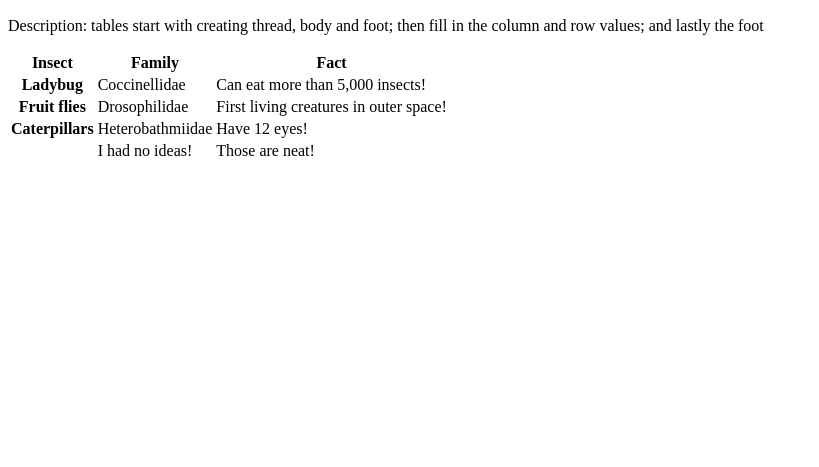
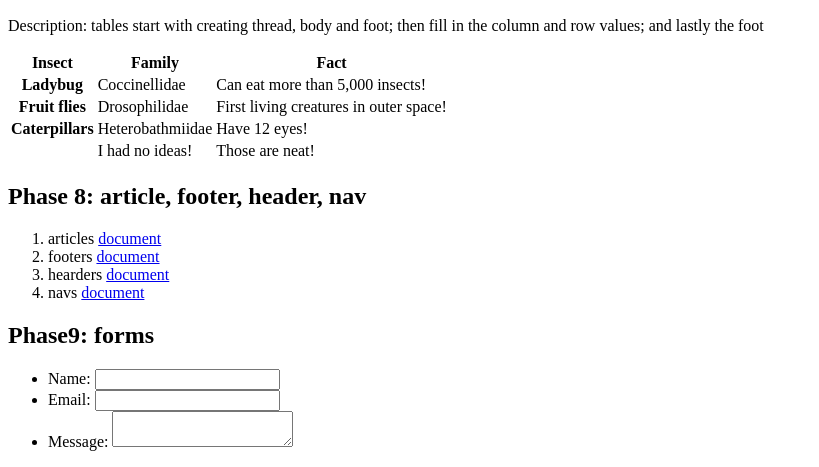
Before and after one commit to xgg0213/aa07-html-semantic, a website: page index.html in a window 1280 px wide. Shown: the part 1201-1668 px from the top of the page, without its empty margins (0-819 px from the left). Before the commit the page ends 1372 px from the top, so only its background shows below. Drawn offline with Linux system fonts and the light colour scheme.

Commit message:
adding phase 8 & 9

```diff
--- a/index.html
+++ b/index.html
@@ -102,6 +102,50 @@
             </tfoot>
         </table>
 
+        <!-- add new section for phase 8: article, footer, header, nav -->
+        <h2>Phase 8: article, footer, header, nav </h2>
+        <ol>
+            <li>articles
+                <a href = "https://developer.mozilla.org/en-US/docs/Web/HTML/Element/article">
+                    document
+                </a>
+            </li>
+            <li>footers
+                <a href = "https://developer.mozilla.org/en-US/docs/Web/HTML/Element/footer">
+                    document
+                </a>
+            </li>
+            <li>hearders
+                <a href = "https://developer.mozilla.org/en-US/docs/Web/HTML/Element/header">
+                    document
+                </a>
+            </li>
+            <li>navs
+                <a href = "https://developer.mozilla.org/en-US/docs/Web/HTML/Element/nav">
+                    document
+                </a>
+            </li>
+        </ol>
+
+        <!-- add phase 9 -->
+        <h2>Phase9: forms</h2>
+
+        <form action="/my-handling-form-page" method="post">
+            <ul>
+                <li>
+                  <label for="name">Name:</label>
+                  <input type="text" id="name" name="user_name" />
+                </li>
+                <li>
+                  <label for="mail">Email:</label>
+                  <input type="email" id="mail" name="user_email" />
+                </li>
+                <li>
+                  <label for="msg">Message:</label>
+                  <textarea id="msg" name="user_message"></textarea>
+                </li>
+            </ul>
+        </form>
 
     </body>
 </html>
```
